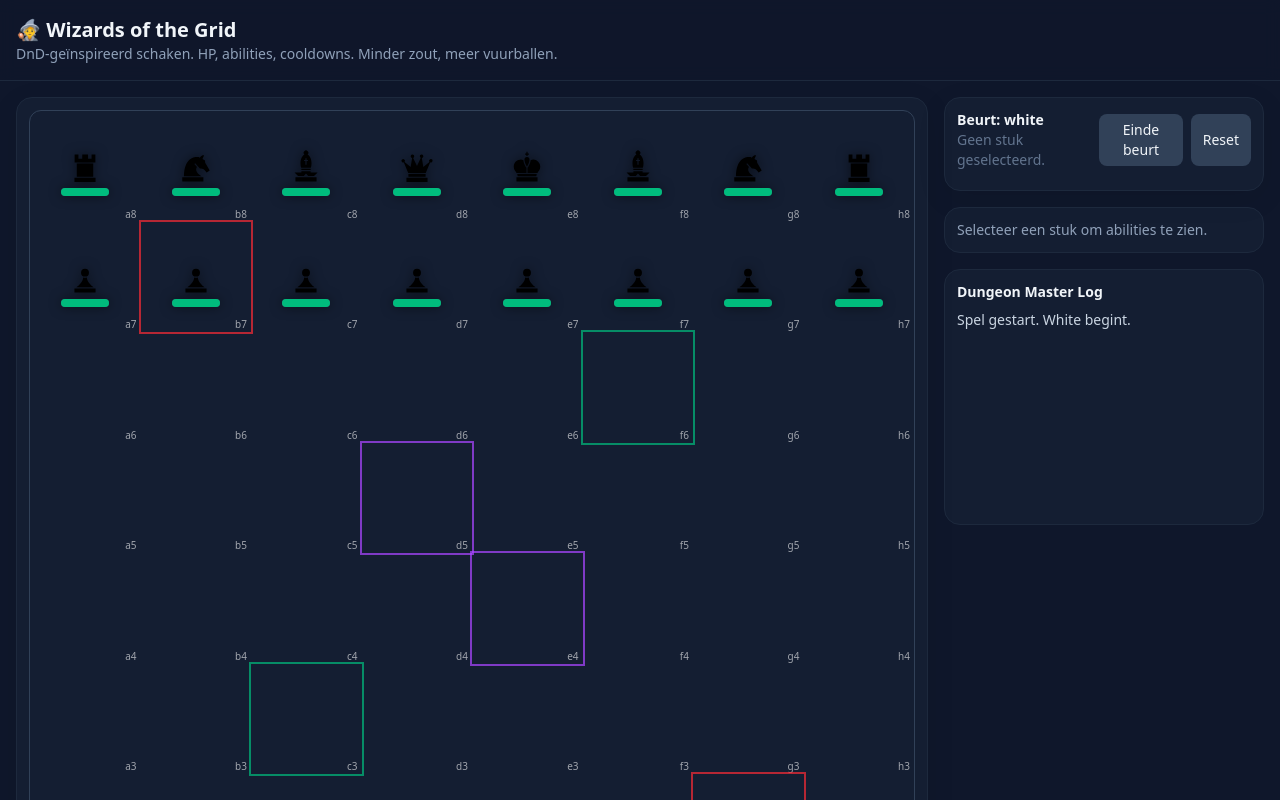
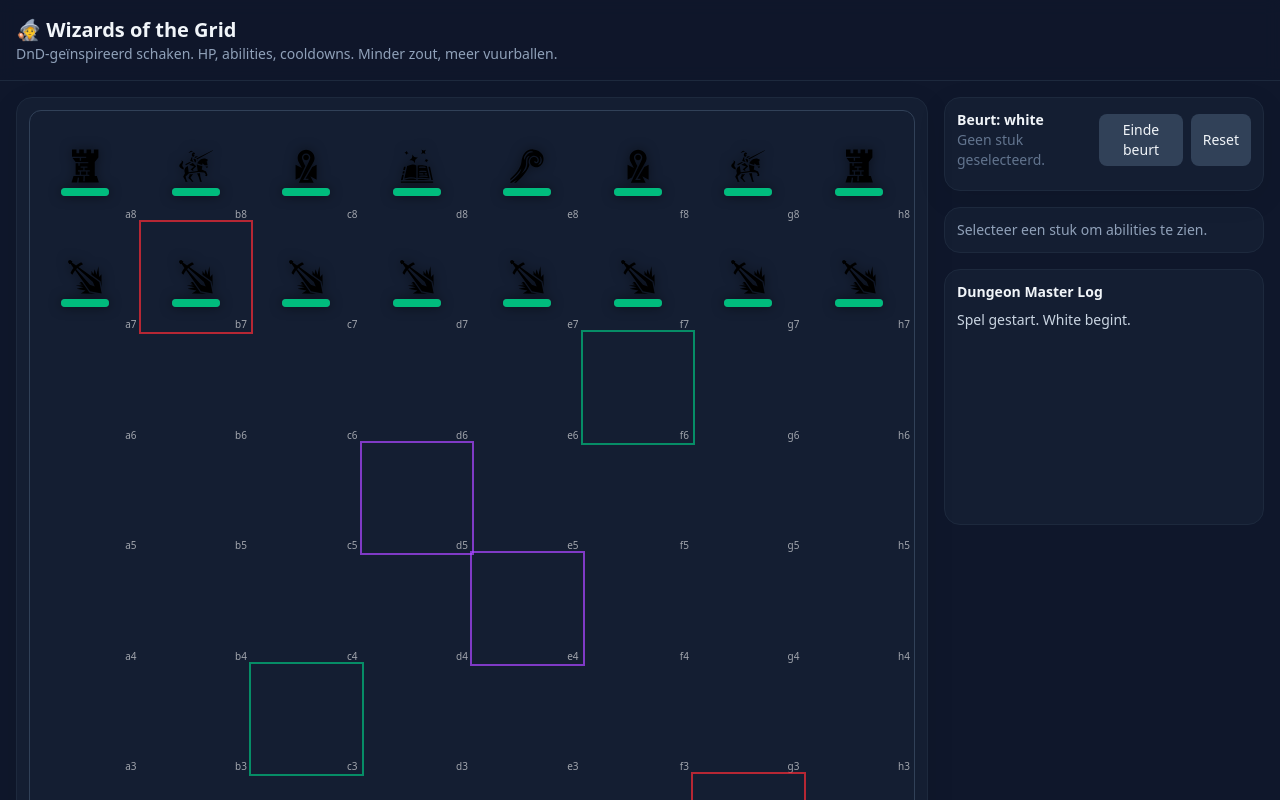
Before and after one commit to MichaelRedant/wizards_of_the_grid, a React (Vite) app: page / in a window 1280 px wide. Shown: the top 800 px of the page. Built offline with nearby package versions, Linux system fonts and the light colour scheme.

Commit message:
feat: fullscreen board and dnd icons

```diff
--- a/src/App.tsx
+++ b/src/App.tsx
@@ -5,7 +5,7 @@ import AbilityBar from "./components/AbilityBar";
 
 export default function App() {
   return (
-    <div className="min-h-full grid grid-rows-[auto_1fr_auto] bg-slate-900 text-slate-100 antialiased">
+    <div className="h-screen grid grid-rows-[auto_1fr_auto] bg-slate-900 text-slate-100 antialiased">
       <header className="p-4 border-b border-slate-800 sticky top-0 z-10 bg-slate-900/80 backdrop-blur">
         <h1 className="text-xl font-bold">🧙 Wizards of the Grid</h1>
         <p className="text-sm text-slate-400">
--- a/src/components/Piece.tsx
+++ b/src/components/Piece.tsx
@@ -3,22 +3,22 @@ import { baseStats } from "../game/chess";
 import { cx } from "../utils/cx";
 import type { IconType } from "react-icons";
 import {
-  GiChessKing,
-  GiChessQueen,
-  GiChessRook,
-  GiChessBishop,
-  GiChessKnight,
-  GiChessPawn,
+  GiWizardStaff,
+  GiSpellBook,
+  GiStoneTower,
+  GiHolySymbol,
+  GiMountedKnight,
+  GiPointySword,
   GiShield,
 } from "react-icons/gi";
 
 const ICONS: Record<Piece["type"], IconType> = {
-  king: GiChessKing,
-  queen: GiChessQueen,
-  rook: GiChessRook,
-  bishop: GiChessBishop,
-  knight: GiChessKnight,
-  pawn: GiChessPawn,
+  king: GiWizardStaff,
+  queen: GiSpellBook,
+  rook: GiStoneTower,
+  bishop: GiHolySymbol,
+  knight: GiMountedKnight,
+  pawn: GiPointySword,
 };
 
 export default function PieceView({ piece }: { piece: Piece }) {
@@ -32,8 +32,13 @@ export default function PieceView({ piece }: { piece: Piece }) {
   const Icon = ICONS[piece.type];
 
   return (
-    <div className={cx("absolute inset-0 flex items-center justify-center text-4xl", glow)}>
-      <div className={cx("relative", fg)}>
+    <div
+      className={cx(
+        "absolute inset-0 flex items-center justify-center text-4xl transition-transform duration-300",
+        glow,
+      )}
+    >
+      <div className={cx("relative transform hover:scale-110 hover:-translate-y-1", fg)}>
         <Icon />
         <div className="absolute -bottom-3 left-1/2 -translate-x-1/2 w-12 h-2 bg-slate-700 rounded">
           <div
```
